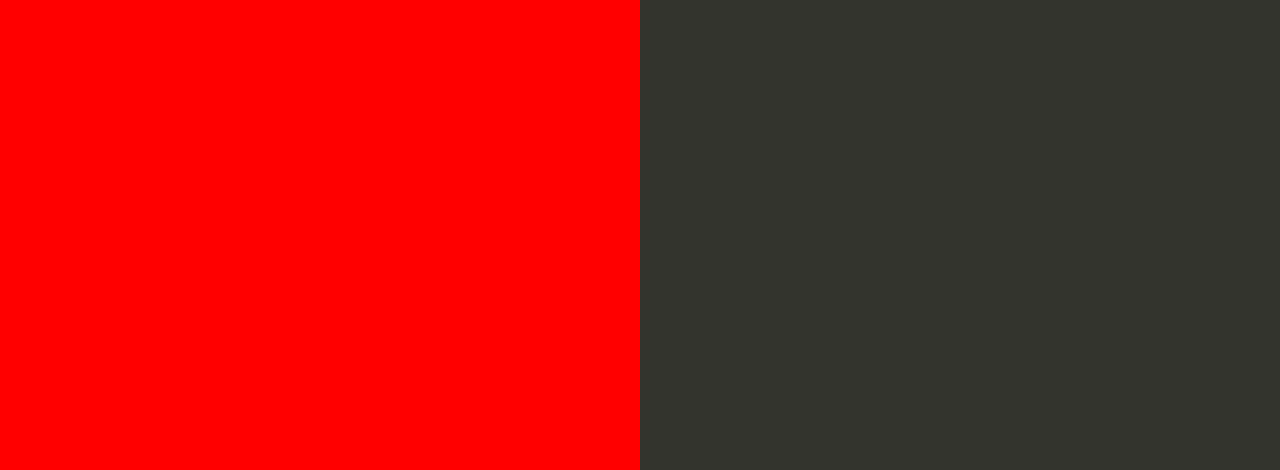
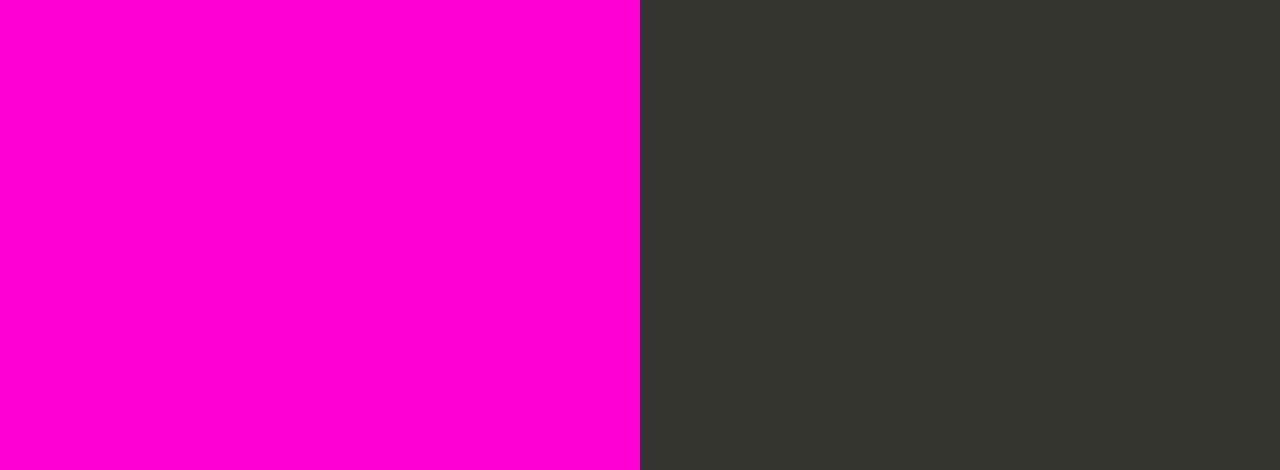
Before and after one commit to Surya-pkh/CICD, a website: page index.html in a window 1280 px wide. Shown: the part 330-800 px from the top of the page. Drawn offline with Linux system fonts and the light colour scheme.

Commit message:
pink update

```diff
--- a/index.html
+++ b/index.html
@@ -35,7 +35,7 @@
 
         text-align: right;
         padding-top: 11em;
-        background-color: rgb(255, 0, 0);
+        background-color: rgb(255, 0, 212);
 
       }
       .textColumn p {
```
